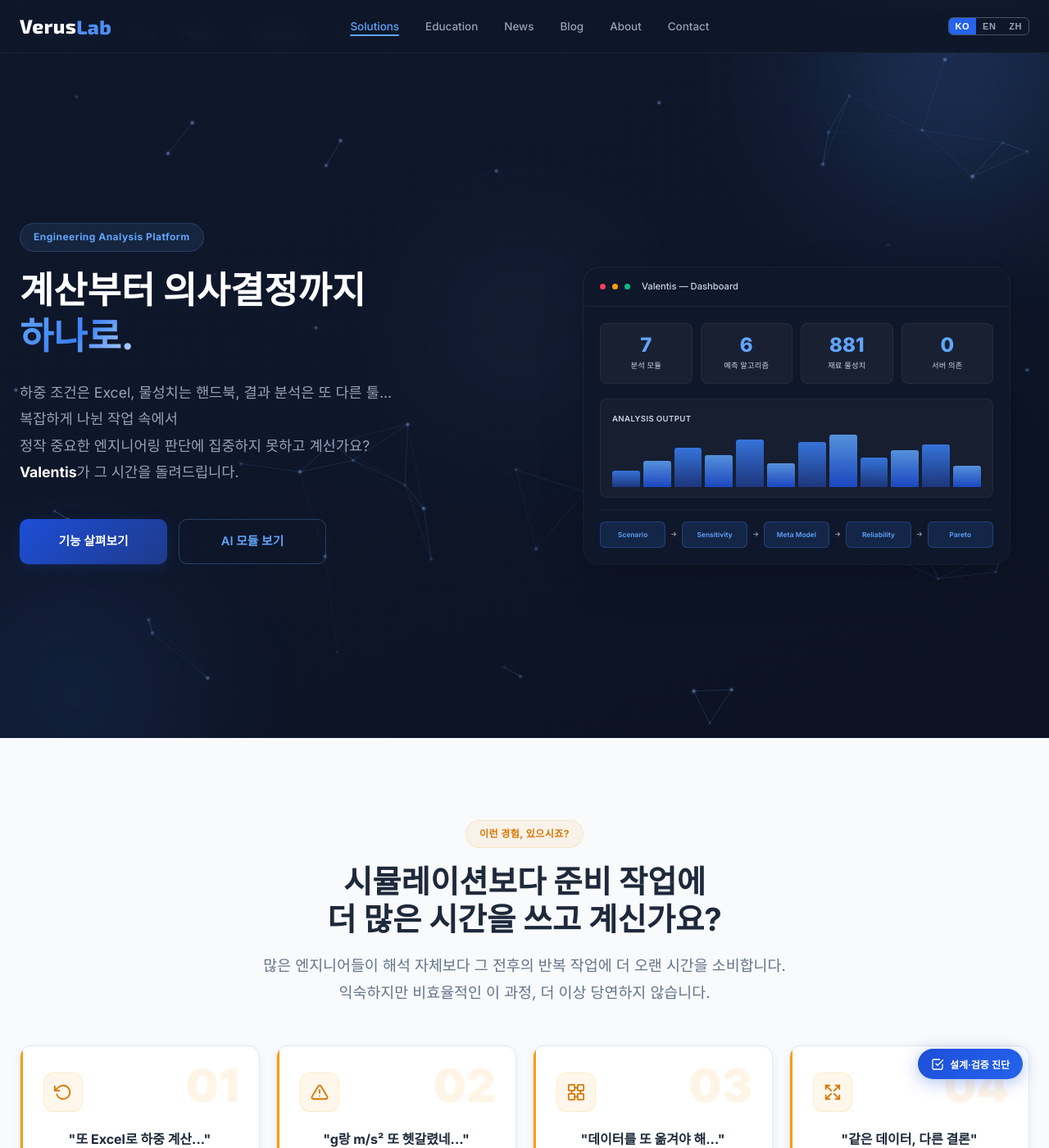
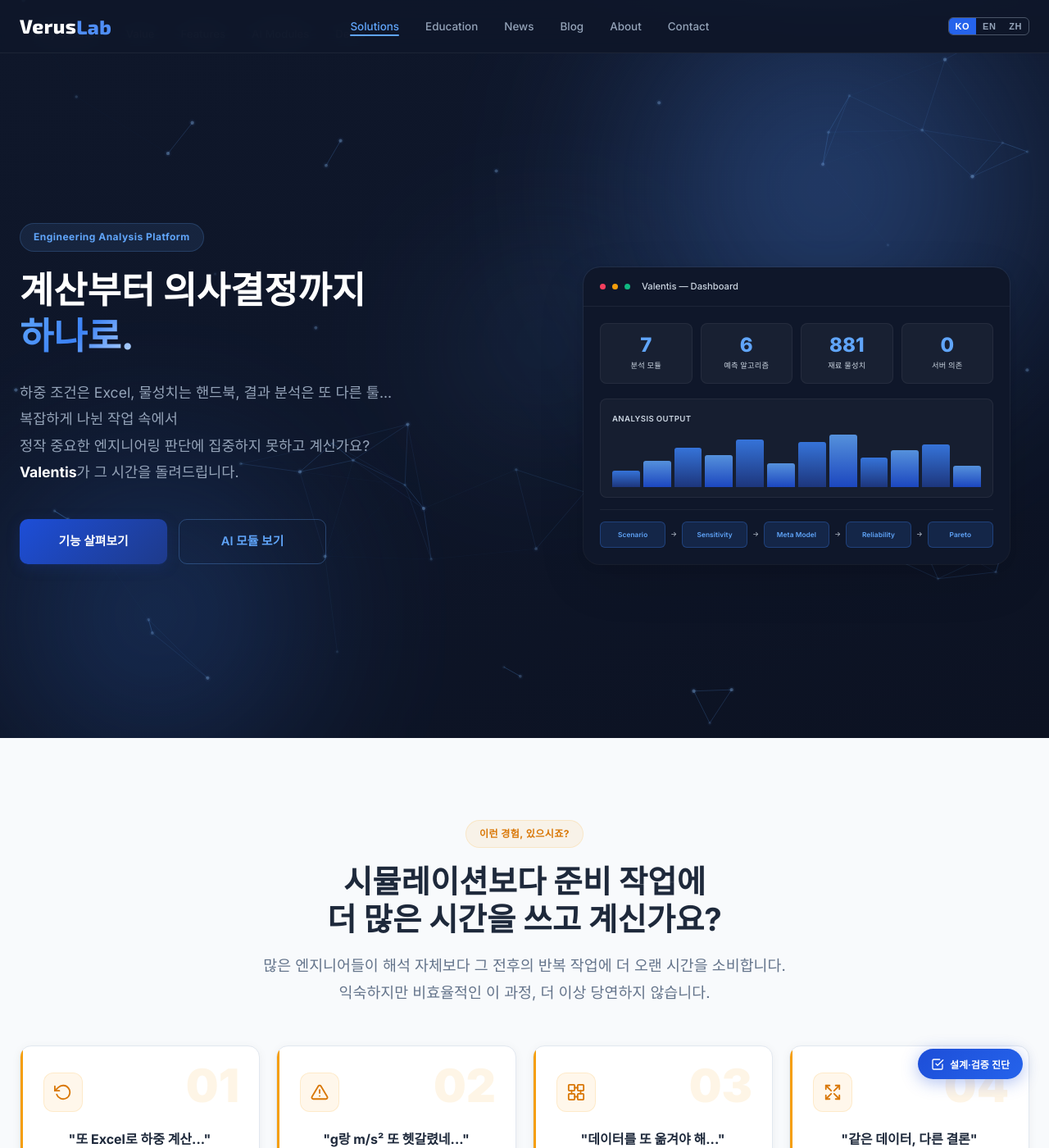
Before and after one commit to VerusLab-KR/Homepage, a Jekyll site: the page built from valentis/index.html, in a window 1280 px wide and 1400 px high. Shown: the whole window at 82% size. Built offline with Jekyll 4.4.1, drawn with Linux system fonts in a browser that asks for light colours.

Commit message:
Unify hero orb sizes across all pages
Desktop: 700/500/300px, Mobile: 300/240/160px

Co-Authored-By: Claude Sonnet 4.6 <noreply@anthropic.com>

```diff
--- a/valentis/demo/index.html
+++ b/valentis/demo/index.html
@@ -53,9 +53,9 @@ a{color:inherit;text-decoration:none}
   text-align:center;position:relative;overflow:hidden;
 }
 .demo-hero-orb{position:absolute;border-radius:50%;filter:blur(100px);pointer-events:none}
-.demo-hero-orb-1{width:500px;height:500px;top:-150px;right:-100px;background:radial-gradient(circle,rgba(79,142,247,.6),transparent 70%);opacity:.85;animation:demoOrb1 14s ease-in-out infinite}
-.demo-hero-orb-2{width:350px;height:350px;bottom:-100px;left:-80px;background:radial-gradient(circle,rgba(79,142,247,.5),transparent 70%);opacity:.8;animation:demoOrb2 18s ease-in-out infinite}
-@media(max-width:768px){.demo-hero-orb-1{width:260px;height:260px;opacity:.4}.demo-hero-orb-2{width:200px;height:200px;opacity:.35}}
+.demo-hero-orb-1{width:700px;height:700px;top:-150px;right:-100px;background:radial-gradient(circle,rgba(79,142,247,.6),transparent 70%);opacity:.85;animation:demoOrb1 14s ease-in-out infinite}
+.demo-hero-orb-2{width:500px;height:500px;bottom:-100px;left:-80px;background:radial-gradient(circle,rgba(79,142,247,.5),transparent 70%);opacity:.8;animation:demoOrb2 18s ease-in-out infinite}
+@media(max-width:768px){.demo-hero-orb-1{width:300px;height:300px;opacity:.4}.demo-hero-orb-2{width:240px;height:240px;opacity:.35}}
 @keyframes demoOrb1{0%,100%{transform:translate(0,0)}50%{transform:translate(-30px,20px)}}
 @keyframes demoOrb2{0%,100%{transform:translate(0,0)}50%{transform:translate(20px,-15px)}}
 .demo-hero-network{position:absolute;inset:0;pointer-events:none}
--- a/valentis/index.html
+++ b/valentis/index.html
@@ -98,10 +98,10 @@ h3{font-size:1.1rem;font-weight:700;margin-bottom:8px;letter-spacing:0em}
   padding-top:150px;padding-bottom:90px;position:relative;overflow:hidden;
 }
 .hero-bg-orb{position:absolute;border-radius:50%;filter:blur(100px);pointer-events:none}
-.hero-bg-orb-1{width:400px;height:400px;top:-120px;right:-80px;background:radial-gradient(circle,rgba(79,142,247,.5),transparent 70%);opacity:.85}
-.hero-bg-orb-2{width:300px;height:300px;bottom:-100px;left:-60px;background:radial-gradient(circle,rgba(59,130,246,.4),transparent 70%);opacity:.8}
-.hero-bg-orb-3{width:250px;height:250px;top:30%;left:40%;background:radial-gradient(circle,rgba(96,165,250,.3),transparent 70%);opacity:.7}
-@media(max-width:768px){.hero-bg-orb-1{width:220px;height:220px;opacity:.4}.hero-bg-orb-2{width:180px;height:180px;opacity:.35}.hero-bg-orb-3{width:140px;height:140px;opacity:.3}}
+.hero-bg-orb-1{width:700px;height:700px;top:-120px;right:-80px;background:radial-gradient(circle,rgba(79,142,247,.5),transparent 70%);opacity:.85}
+.hero-bg-orb-2{width:500px;height:500px;bottom:-100px;left:-60px;background:radial-gradient(circle,rgba(59,130,246,.4),transparent 70%);opacity:.8}
+.hero-bg-orb-3{width:300px;height:300px;top:30%;left:40%;background:radial-gradient(circle,rgba(96,165,250,.3),transparent 70%);opacity:.7}
+@media(max-width:768px){.hero-bg-orb-1{width:300px;height:300px;opacity:.4}.hero-bg-orb-2{width:240px;height:240px;opacity:.35}.hero-bg-orb-3{width:160px;height:160px;opacity:.3}}
 .hero-network{position:absolute;inset:0;pointer-events:none}
 .hero-network canvas{width:100%;height:100%}
 .hero .container{position:relative;z-index:1;display:grid;grid-template-columns:1fr 1fr;gap:72px;align-items:end}
```
